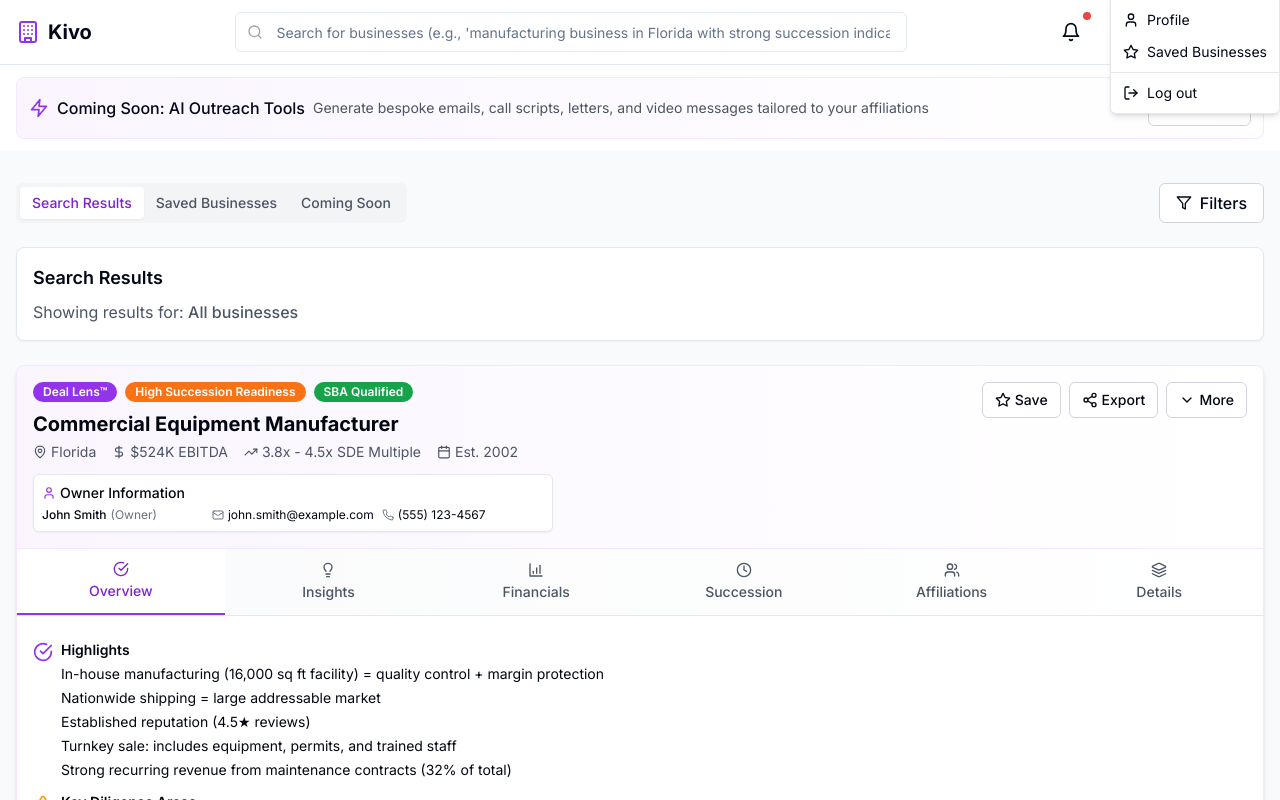
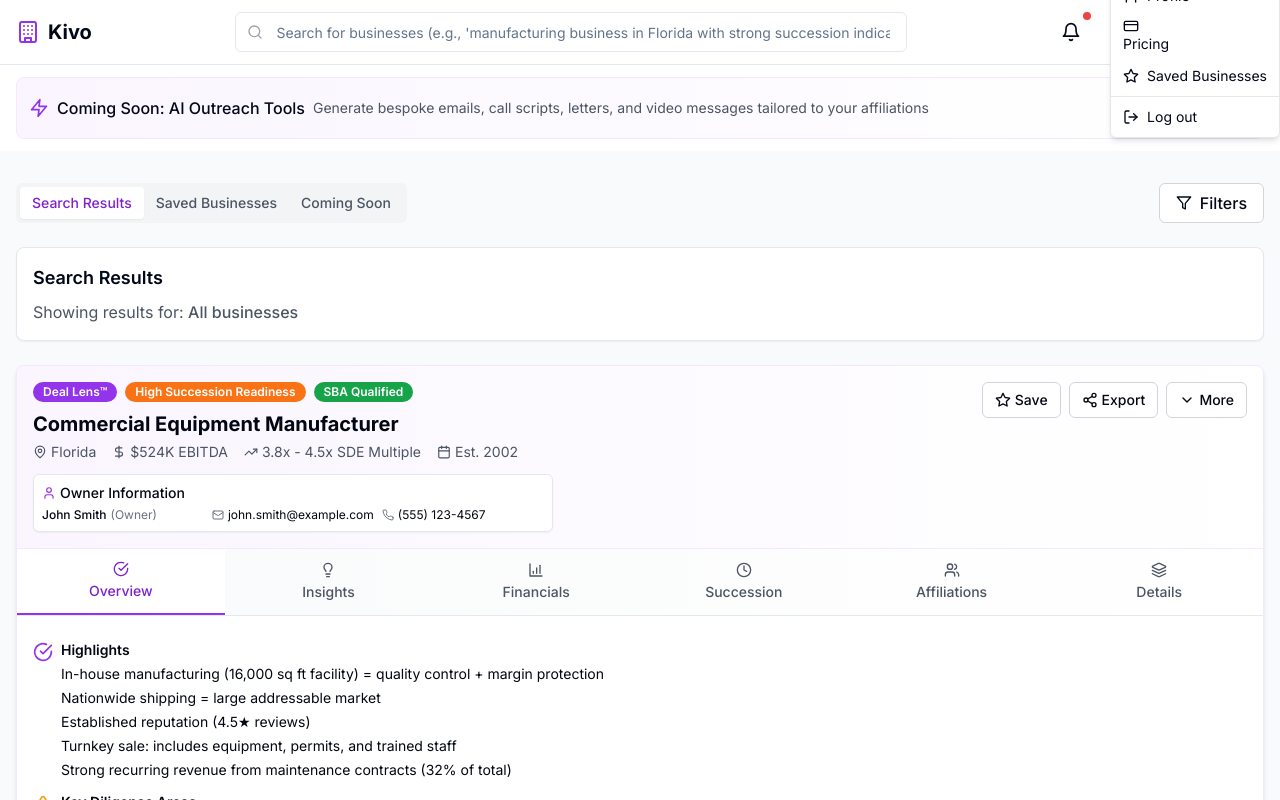
Before and after one commit to dzodze00/eta, a Next.js app: page /dashboard in a window 1280 px wide. Both pictures are taken after a click on the button "John Doe". Shown: the top 800 px of the page. Built offline with nearby package versions, Linux system fonts and the light colour scheme.

Commit message:
Update page.tsx

```diff
--- a/app/dashboard/page.tsx
+++ b/app/dashboard/page.tsx
@@ -18,6 +18,7 @@ import {
   Mail,
   FileText,
   Video,
+  CreditCard,
 } from "lucide-react"
 import { Button } from "@/components/ui/button"
 import { Input } from "@/components/ui/input"
@@ -86,6 +87,12 @@ export default function DashboardPage() {
                 <DropdownMenuItem>
                   <User className="mr-2 h-4 w-4" />
                   Profile
+                </DropdownMenuItem>
+                <DropdownMenuItem asChild>
+                  <Link href="/pricing">
+                    <CreditCard className="mr-2 h-4 w-4" />
+                    <span>Pricing</span>
+                  </Link>
                 </DropdownMenuItem>
                 <DropdownMenuItem>
                   <Link href="/saved-businesses" className="flex items-center w-full">
```
